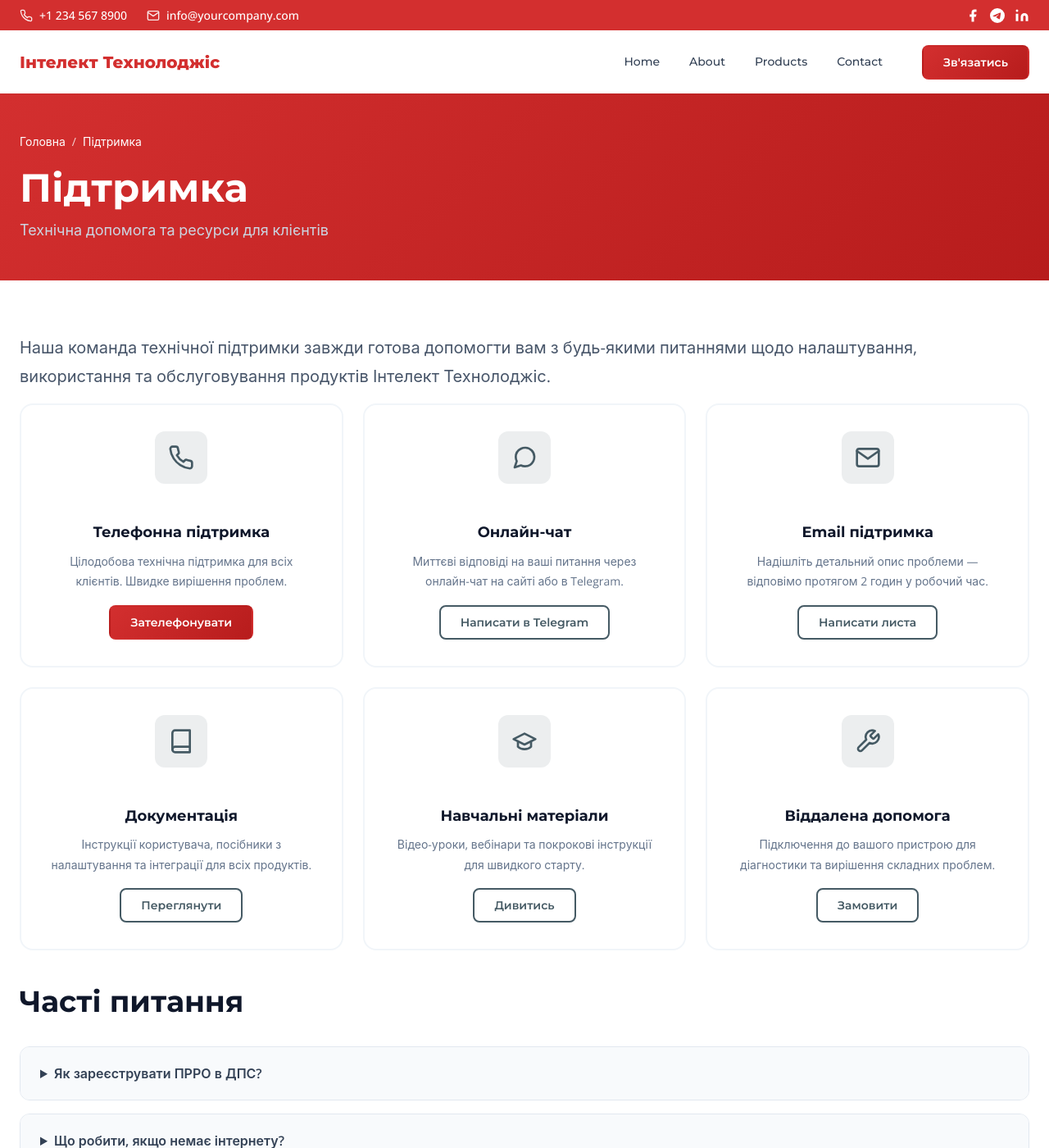
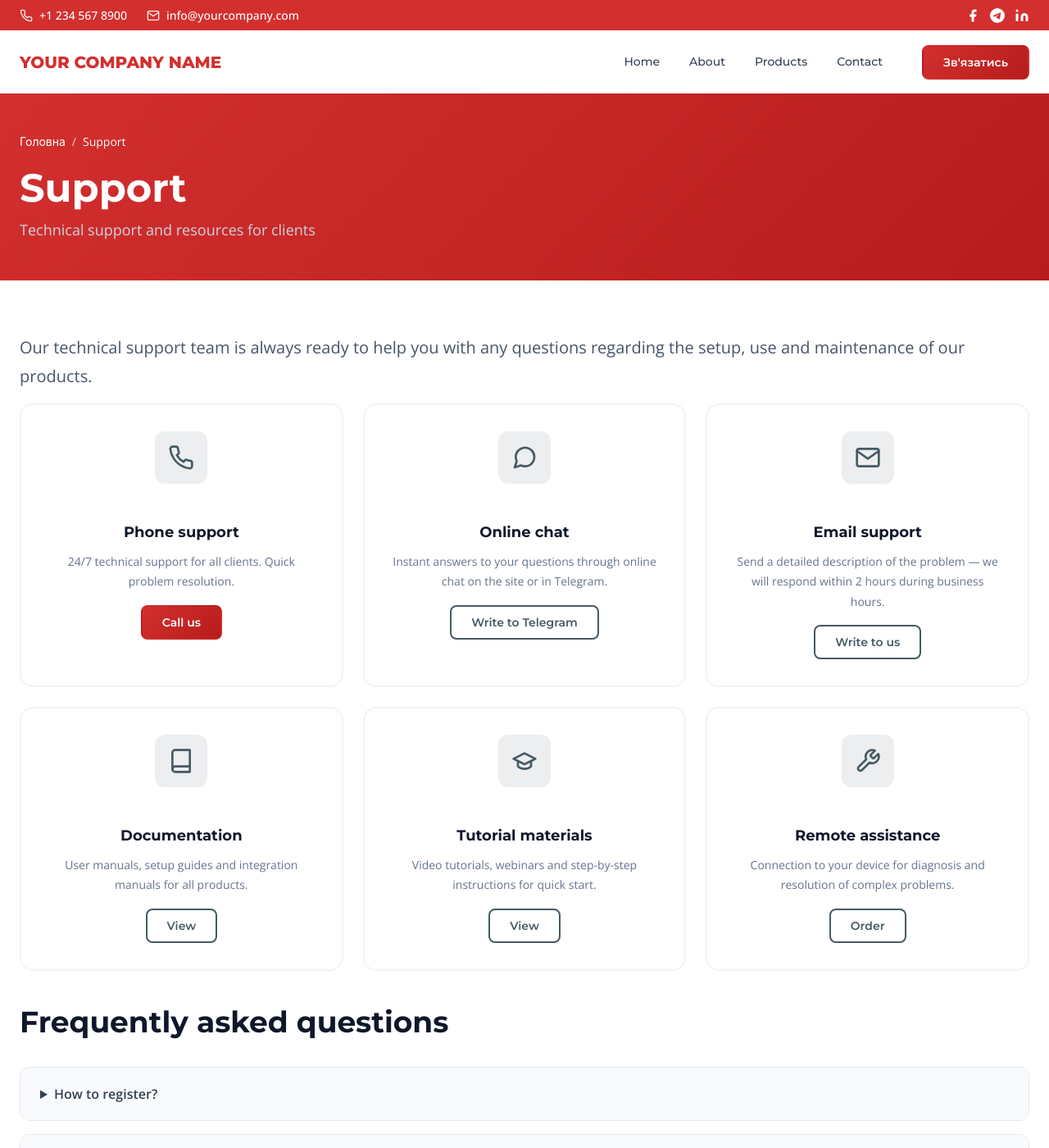
Before and after one commit to Michaelcode2/jekyll-aws-template, a Jekyll site: the page built from support.html, in a window 1280 px wide and 1400 px high. Shown: the whole window at 82% size. Built offline with Jekyll 4.4.1, drawn with Linux system fonts in a browser that asks for light colours; some of the changed text lies outside the part shown.

Commit message:
Updated data

```diff
--- a/_includes/header.html
+++ b/_includes/header.html
@@ -37,11 +37,11 @@
     <div class="container">
       <div class="header-main-content">
         <a href="{{ '/' | relative_url }}" class="logo">
-          <span class="logo-text">Інтелект Технолоджіс</span>
+          <span class="logo-text">YOUR COMPANY NAME</span>
           <!--<span class="logo-accent"></span> -->
         </a>
 
-        <button class="mobile-menu-toggle" aria-label="Меню" aria-expanded="false">
+        <button class="mobile-menu-toggle" aria-label="Menu" aria-expanded="false">
           <span class="hamburger"></span>
         </button>
 
--- a/assets/js/main.js
+++ b/assets/js/main.js
@@ -1,5 +1,5 @@
 /**
- * Інтелект Технолоджіс - Main JavaScript
+ * Main JavaScript
  * Handles UI interactions, navigation, and animations
  */
 
--- a/privacy.html
+++ b/privacy.html
@@ -1,7 +1,7 @@
 ---
 layout: page
 title: "Політика конфіденційності"
-description: "Політика конфіденційності веб-сайту Інтелект Технолоджіс. Інформація про збір, обробку та захист
+description: "Політика конфіденційності веб-сайту YOUR_WEBSITE. Інформація про збір, обробку та захист
 персональних даних."
 ---
 
@@ -9,7 +9,7 @@ description: "Політика конфіденційності веб-сайт
 
 <h2>1. Загальні положення</h2>
 <p>
-  Ця Політика конфіденційності описує, як компанія Інтелект Технолоджіс (далі — «ми», «нас», «наша компанія»)
+  Ця Політика конфіденційності описує, як компанія YOUR_WEBSITE (далі — «ми», «нас», «наша компанія»)
   збирає, використовує та захищає інформацію, яку ви надаєте при використанні нашого веб-сайту
   master.intellect.co.ua (далі — «Сайт»).
 </p>
--- a/products.html
+++ b/products.html
@@ -1,7 +1,6 @@
 ---
 layout: products
 title: "Продукція"
-subtitle: "Програмне забезпечення для автоматизації підприємства і бухгалтерського обліку"
-description: "Каталог продукції Інтелект Технолоджіс — програмне забезпечення для автоматизації бізнесу і
-бухгалтерського обліку."
+subtitle: "PLACE SUBTITLE HERE "
+description: "PLACE DESCRIPTION HERE"
 ---
--- a/support.html
+++ b/support.html
@@ -1,13 +1,13 @@
 ---
 layout: page
-title: "Підтримка"
-subtitle: "Технічна допомога та ресурси для клієнтів"
-description: "Центр підтримки Інтелект Технолоджіс — технічна допомога, документація, FAQ, контакти служби підтримки."
+title: "Support"
+subtitle: "Technical support and resources for clients"
+description: "Support center — technical support, documentation, FAQ, contact information of the support service."
 ---
 
 <p class="lead">
-  Наша команда технічної підтримки завжди готова допомогти вам з будь-якими питаннями
-  щодо налаштування, використання та обслуговування продуктів Інтелект Технолоджіс.
+  Our technical support team is always ready to help you with any questions
+  regarding the setup, use and maintenance of our products.
 </p>
 
 <div class="support-grid">
@@ -15,114 +15,104 @@ description: "Центр підтримки Інтелект Технолодж
     <div class="support-icon">
       {% include icon.html name="phone" size=32 %}
     </div>
-    <h3>Телефонна підтримка</h3>
-    <p>Цілодобова технічна підтримка для всіх клієнтів. Швидке вирішення проблем.</p>
-    <a href="tel:{{ site.company.phone | remove: ' ' }}" class="btn btn-primary">Зателефонувати</a>
+    <h3>Phone support</h3>
+    <p>24/7 technical support for all clients. Quick problem resolution.</p>
+    <a href="tel:{{ site.company.phone | remove: ' ' }}" class="btn btn-primary">Call us</a>
   </div>
 
   <div class="support-card">
     <div class="support-icon">
       {% include icon.html name="message-circle" size=32 %}
     </div>
-    <h3>Онлайн-чат</h3>
-    <p>Миттєві відповіді на ваші питання через онлайн-чат на сайті або в Telegram.</p>
-    <a href="{{ site.social.telegram }}" class="btn btn-outline" target="_blank">Написати в Telegram</a>
+    <h3>Online chat</h3>
+    <p>Instant answers to your questions through online chat on the site or in Telegram.</p>
+    <a href="{{ site.social.telegram }}" class="btn btn-outline" target="_blank">Write to Telegram</a>
   </div>
 
   <div class="support-card">
     <div class="support-icon">
       {% include icon.html name="mail" size=32 %}
     </div>
-    <h3>Email підтримка</h3>
-    <p>Надішліть детальний опис проблеми — відповімо протягом 2 годин у робочий час.</p>
-    <a href="mailto:support@intellect-prro.ua" class="btn btn-outline">Написати листа</a>
+    <h3>Email support</h3>
+    <p>Send a detailed description of the problem — we will respond within 2 hours during business hours.</p>
+    <a href="mailto:support@intellect-prro.ua" class="btn btn-outline">Write to us</a>
   </div>
 
   <div class="support-card">
     <div class="support-icon">
       {% include icon.html name="book" size=32 %}
     </div>
-    <h3>Документація</h3>
-    <p>Інструкції користувача, посібники з налаштування та інтеграції для всіх продуктів.</p>
-    <a href="#documentation" class="btn btn-outline">Переглянути</a>
+        <h3>Documentation</h3>
+    <p>User manuals, setup guides and integration manuals for all products.</p>
+    <a href="#documentation" class="btn btn-outline">View</a>
   </div>
 
   <div class="support-card">
     <div class="support-icon">
       {% include icon.html name="graduation-cap" size=32 %}
     </div>
-    <h3>Навчальні матеріали</h3>
-    <p>Відео-уроки, вебінари та покрокові інструкції для швидкого старту.</p>
-    <a href="#tutorials" class="btn btn-outline">Дивитись</a>
+    <h3>Tutorial materials</h3>
+    <p>Video tutorials, webinars and step-by-step instructions for quick start.</p>
+    <a href="#tutorials" class="btn btn-outline">View</a>
   </div>
 
   <div class="support-card">
     <div class="support-icon">
       {% include icon.html name="tool" size=32 %}
     </div>
-    <h3>Віддалена допомога</h3>
-    <p>Підключення до вашого пристрою для діагностики та вирішення складних проблем.</p>
-    <a href="/contact/" class="btn btn-outline">Замовити</a>
+    <h3>Remote assistance</h3>
+    <p>Connection to your device for diagnosis and resolution of complex problems.</p>
+    <a href="/contact/" class="btn btn-outline">Order</a>
   </div>
 </div>
 
-<h2 id="faq">Часті питання</h2>
+<h2 id="faq">Frequently asked questions</h2>
 
 <div class="faq-list">
   <details class="faq-item">
-    <summary>Як зареєструвати ПРРО в ДПС?</summary>
+    <summary>How to register?</summary>
     <p>
-      Для реєстрації ПРРО в ДПС необхідно мати електронний цифровий підпис (КЕП),
-      зареєструватися в електронному кабінеті платника та подати заяву на реєстрацію
-      РРО. Детальну інструкцію з усіма кроками ви знайдете в документації до продукту
-      або зверніться до нашої підтримки.
+      To register you need to have an electronic digital signature.
     </p>
   </details>
 
   <details class="faq-item">
-    <summary>Що робити, якщо немає інтернету?</summary>
+    <summary>What to do if there is no internet?</summary>
     <p>
-      ПРРО може працювати в офлайн-режимі до 36 годин. Всі чеки зберігаються локально
-      та автоматично передаються до ДПС після відновлення з'єднання. Апаратні каси
-      також мають офлайн-режим.
+      The device can work in offline mode for up to 36 hours.
     </p>
   </details>
 
   <details class="faq-item">
-    <summary>Як перенести дані на новий пристрій?</summary>
+    <summary>How to transfer data to a new device?</summary>
     <p>
-      Всі дані зберігаються в хмарі та прив'язані до вашого облікового запису.
-      Для переносу достатньо встановити програму на новий пристрій та увійти
-      з вашими обліковими даними.
+      All data is stored in the cloud and is linked to your account.
     </p>
   </details>
 
   <details class="faq-item">
-    <summary>Чи можна інтегрувати з Обліковою системою?</summary>
+    <summary>Can it be integrated with the accounting system?</summary>
     <p>
-      Так, всі наші продукти підтримують інтеграцію з бухгалтерськими програмами.
-      Доступні готові модулі обміну для популярних конфігурацій. Для нестандартних
-      випадків надаємо API та консультації з інтеграції.
+      Yes, all our products support integration with accounting systems.
     </p>
   </details>
 
   <details class="faq-item">
-    <summary>Яка гарантія на обладнання?</summary>
+    <summary>What is the warranty on the equipment?</summary>
     <p>
-      На все апаратне обладнання надається гарантія 24 місяці. Гарантійне обслуговування
-      включає безкоштовний ремонт або заміну обладнання у разі виробничого дефекту.
+      The warranty is 24 months for all hardware.
     </p>
   </details>
 </div>
 
-<h2 id="documentation">Документація</h2>
+<h2 id="documentation">Documentation</h2>
 
 <ul>
-  <li><a href="/docs/prro-basic-manual.pdf">Intellect ПРРО Basic — Інструкція користувача</a></li>
-  <li><a href="/docs/prro-pro-manual.pdf">Intellect ПРРО Pro — Інструкція користувача</a></li>
-  <li><a href="/docs/integration-guide.pdf">Посібник з інтеграції з ERP</a></li>
-  <li><a href="/docs/api-documentation.pdf">API документація для розробників</a></li>
-  <li><a href="/docs/hardware-setup.pdf">Налаштування апаратних кас</a></li>
+  <li><a href="/docs/prro-basic-manual.pdf">Basic — User manual</a></li>
+  <li><a href="/docs/prro-pro-manual.pdf">Pro — User manual</a></li>
+  <li><a href="/docs/integration-guide.pdf">Integration guide</a></li>
+  <li><a href="/docs/api-documentation.pdf">API documentation for developers</a></li>
+  <li><a href="/docs/hardware-setup.pdf">Hardware setup</a></li>
 </ul>
 
 <style>
```
Also changed, not shown: _layouts/home.html (+53 -55 lines).
